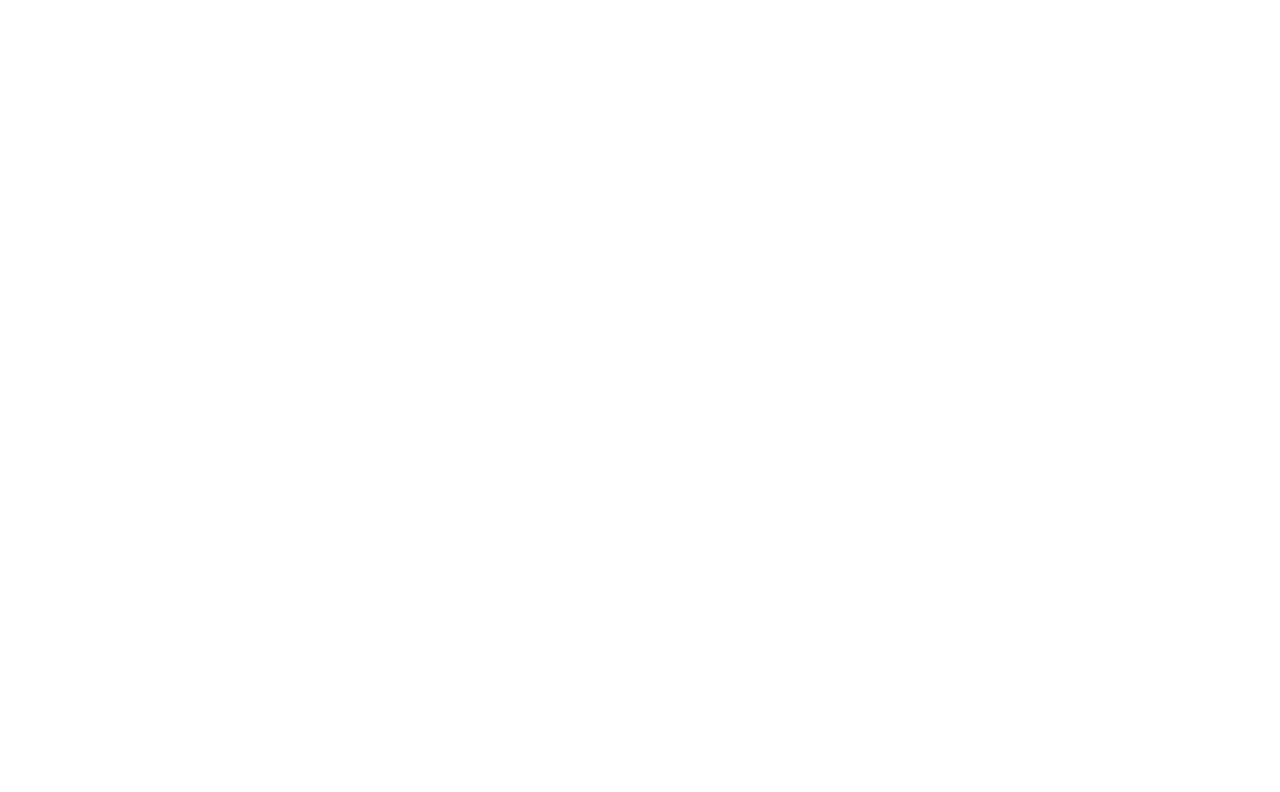
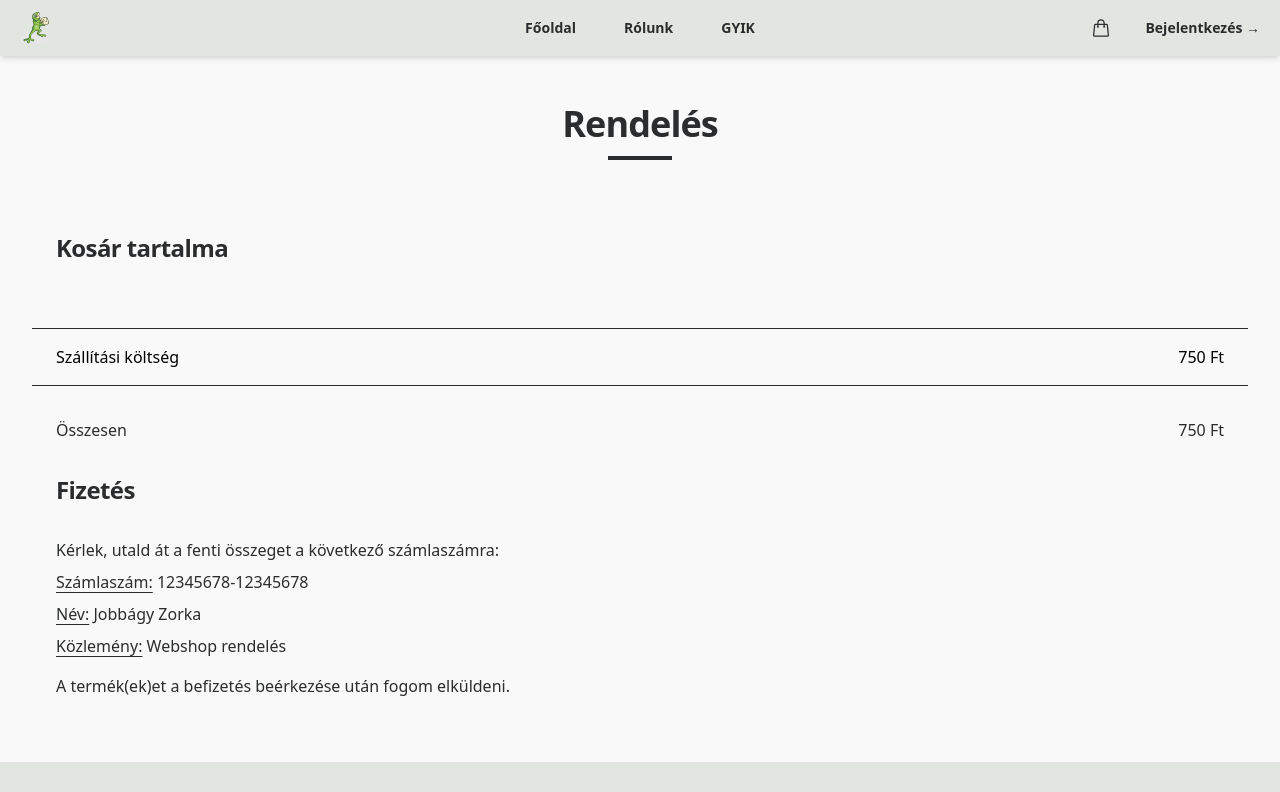
Before and after one commit to noravitkai/frog-shop, a Vue app: page /checkout in a window 1280 px wide. Before the commit this address had no page. Shown: the top 792 px of the page. Built offline with nearby package versions, Linux system fonts and the light colour scheme; the HTML template or start-up script is replaced by a standard one.

Commit message:
Create CheckoutPage & CheckoutComponent
Implemented a CheckoutPage & CheckoutComponent, and enabled navigation from ShoppingCart.vue using a router-link.

```diff
--- /dev/null
+++ b/src/components/CheckoutComponent.vue
@@ -0,0 +1,96 @@
+<template>
+  <div class="bg-ghostwhite">
+    <div class="mx-auto max-w-2xl px-4 py-4 sm:px-6 sm:py-8 lg:max-w-7xl lg:px-8 lg:py-12">
+      <!-- Page Title with Separator -->
+      <h2
+        class="text-2xl lg:text-4xl text-center font-bold tracking-tight text-hovergreen pb-3 sm:pb-4 lg:pb-6 relative mb-6 sm:mb-8 lg:mb-12"
+      >
+        Rendelés
+        <!-- Line Separator -->
+        <span
+          class="block w-16 mx-auto h-1 bg-hovergreen absolute bottom-0 left-1/2 transform -translate-x-1/2 mb-1 sm:mb-2"
+        ></span>
+      </h2>
+
+      <!-- Cart Items -->
+      <div class="px-4 py-4 sm:px-6">
+        <h3 class="text-xl font-bold tracking-tight pb-4 text-hovergreen sm:text-2xl">
+          Kosár tartalma
+        </h3>
+        <ul class="mt-4 space-y-4">
+          <!-- Iterate through cart items -->
+          <li v-for="product in cart" :key="product.id" class="flex items-center justify-between">
+            <div class="flex items-center space-x-2">
+              <img
+                :src="product.imageURL"
+                :alt="`Image of ${product.name}`"
+                class="h-12 w-12 object-cover object-center shadow-md"
+              />
+              <div class="text-shadowgreen">
+                <h2 class="text-base font-medium">{{ product.name }}</h2>
+                <p class="text-sm">{{ product.price }} Ft</p>
+              </div>
+            </div>
+            <div class="flex items-center space-x-6 sm:space-x-12">
+              <p class="text-base font-medium">{{ product.quantity }} db</p>
+              <p class="text-base font-medium">{{ product.quantity * product.price }} Ft</p>
+            </div>
+          </li>
+        </ul>
+      </div>
+
+      <!-- Separator Border -->
+      <div class="border-t border-hovergreen px-4 sm:px-6 mt-4"></div>
+
+      <!-- Shipping Cost -->
+      <div class="px-4 py-4 sm:px-6">
+        <div class="flex justify-between text-base font-medium">
+          <p>Szállítási költség</p>
+          <p>{{ shippingCost }} Ft</p>
+        </div>
+      </div>
+
+      <!-- Total Price -->
+      <div class="border-t border-hovergreen px-4 py-4 sm:px-6">
+        <div class="flex justify-between text-base font-medium text-hovergreen mt-4">
+          <p>Összesen</p>
+          <p>{{ calculateTotal() + shippingCost }} Ft</p>
+        </div>
+      </div>
+
+      <!-- Bank Account & Payment Instructions -->
+      <div class="px-4 py-4 sm:px-6 text-hovergreen">
+        <h3 class="text-xl font-bold tracking-tight pb-4 sm:text-2xl">Fizetés</h3>
+        <p class="mt-4 text-base text- font-medium">
+          Kérlek, utald át a fenti összeget a következő számlaszámra:
+        </p>
+        <p class="mt-2 text-base">
+          <span class="underline underline-offset-4 font-medium">Számlaszám:</span>
+          <span class=""> 12345678-12345678</span>
+        </p>
+        <p class="mt-2 text-base">
+          <span class="underline underline-offset-4 font-medium">Név:</span>
+          <span class=""> Jobbágy Zorka</span>
+        </p>
+        <p class="mt-2 text-base">
+          <span class="underline underline-offset-4 font-medium">Közlemény:</span>
+          <span class=""> Webshop rendelés</span>
+        </p>
+        <p class="mt-4 text-base">A termék(ek)et a befizetés beérkezése után fogom elküldeni.</p>
+      </div>
+    </div>
+  </div>
+</template>
+
+<script setup>
+import { cart } from '../cart.js'
+
+const shippingCost = 750
+
+const calculateTotal = () => {
+  return cart.value.reduce(
+    (total, product) => total + parseFloat(product.price) * parseInt(product.quantity),
+    0
+  )
+}
+</script>
--- a/src/components/ShoppingCart.vue
+++ b/src/components/ShoppingCart.vue
@@ -100,10 +100,10 @@
                     </p>
                     <!-- Proceed to Checkout -->
                     <div class="mt-6">
-                      <a
-                        href="#"
+                      <router-link
+                        to="/checkout"
                         class="items-center justify-center mt-10 flex bg-shadowgreen shadow-md text-ghostwhite py-2 px-6 text-sm lg:text-base hover:bg-hovergreen transition duration-300"
-                        >Tovább</a
+                        >Tovább</router-link
                       >
                     </div>
                     <!-- Continue Shopping -->
--- a/src/router/index.js
+++ b/src/router/index.js
@@ -5,6 +5,7 @@
 import HomePage from '../views/HomePage.vue'
 import ProductPage from '../views/ProductPage.vue'
 import ProductDetails from '../components/ProductDetails.vue'
+import CheckoutPage from '../views/CheckoutPage.vue'
 
 // Create a Vue Router instance and define the routes
 const router = createRouter({
@@ -31,6 +32,12 @@
           props: true
         }
       ]
+    },
+    {
+      // Route for the checkout page
+      path: '/checkout',
+      name: 'checkout',
+      component: CheckoutPage
     }
   ]
 })
--- /dev/null
+++ b/src/views/CheckoutPage.vue
@@ -0,0 +1,19 @@
+<template>
+  <div id="home">
+    <div>
+      <NavBar />
+    </div>
+    <div class="mt-14">
+      <CheckoutComponent />
+    </div>
+    <div>
+      <FooterComponent />
+    </div>
+  </div>
+</template>
+
+<script setup>
+import NavBar from '../components/NavBar.vue'
+import CheckoutComponent from '../components/CheckoutComponent.vue'
+import FooterComponent from '../components/FooterComponent.vue'
+</script>
```
